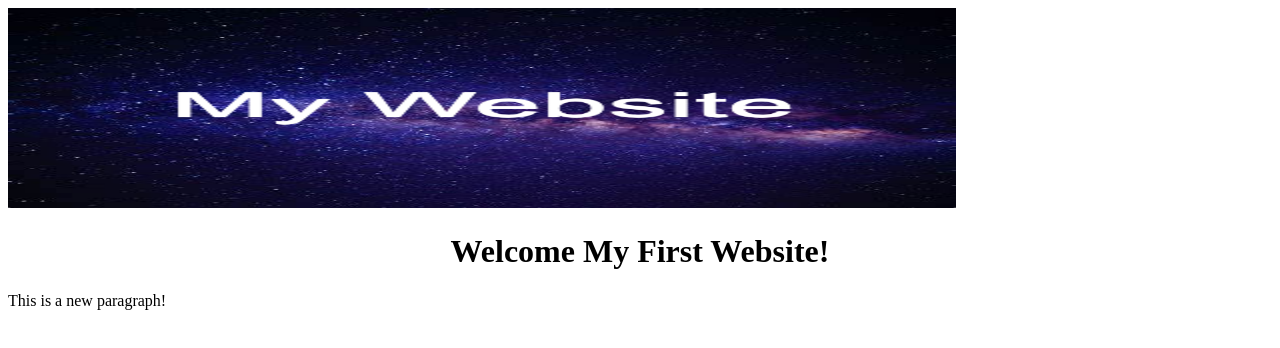
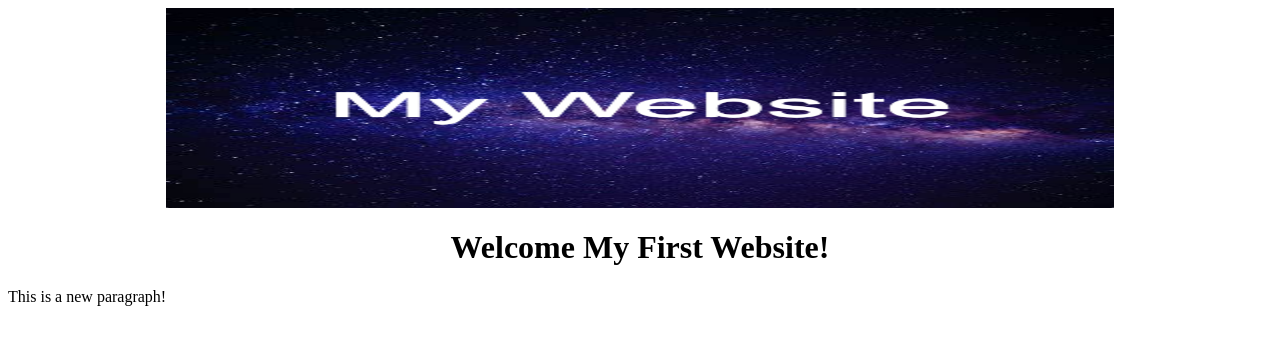
Before and after one commit to sarmenti7/com-csc271, a plain HTML site: page index.html in a window 1280 px wide. Drawn offline with Linux system fonts and the light colour scheme.

Commit message:
Update index.html

```diff
--- a/index.html
+++ b/index.html
@@ -6,6 +6,14 @@
         <title>My Website</title>
 
         <style>
+
+            .center
+            {
+                display: block;
+                margin-left: auto;
+                margin-right: auto;
+                width: 50%;
+            }
 
             #banner
             {
@@ -27,7 +35,7 @@
     </head>
 
     <body>
-        <img id="banner" src="banner.png" alt="banner" height="200">
+        <img id="banner" src="banner.png" alt="banner" class="center" height="200">
 
         <h1>Welcome My First Website!</h1>
 
```
